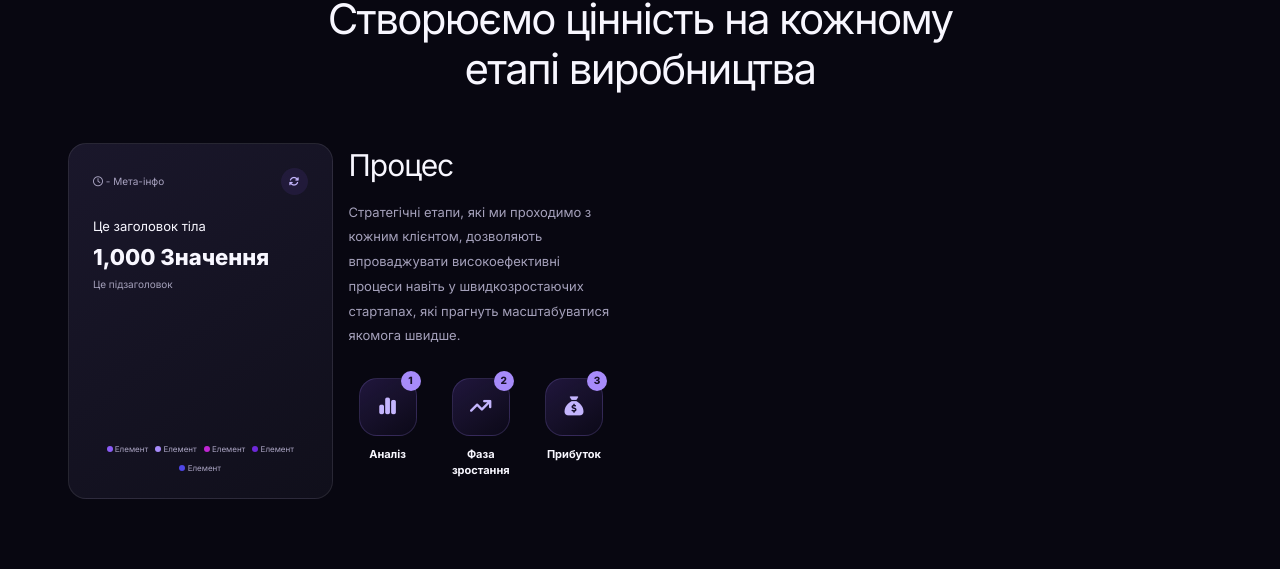
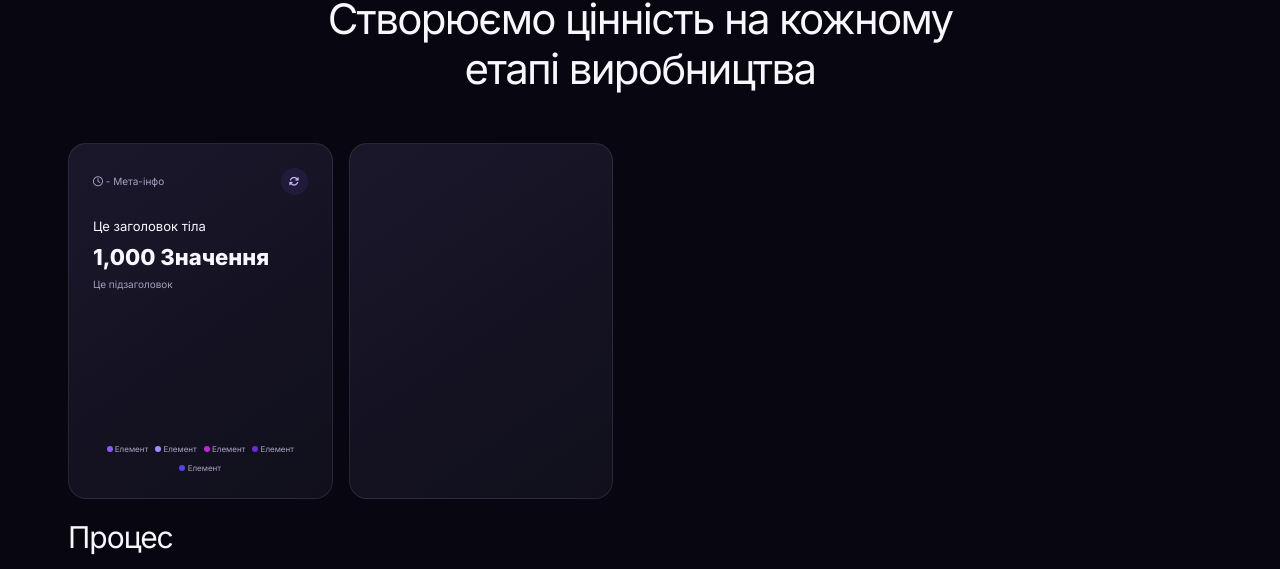
Before and after one commit to Romanif715/RiseFinance, a plain HTML site: page index.html in a window 1280 px wide. Shown: the part 1723-2292 px from the top of the page. Drawn offline with nearby package versions, Linux system fonts and the light colour scheme; a script that the page names is missing.

Commit message:
Add meta-card section to index.html

```diff
--- a/index.html
+++ b/index.html
@@ -182,6 +182,11 @@
                 </div>
               </div>
             </div>
+
+<div class="meta-card">
+              <div class="meta-box">
+            </div>
+          </div>
 
           <div class="value-right-col">
             <div class="process-badge-wrapper">
```
